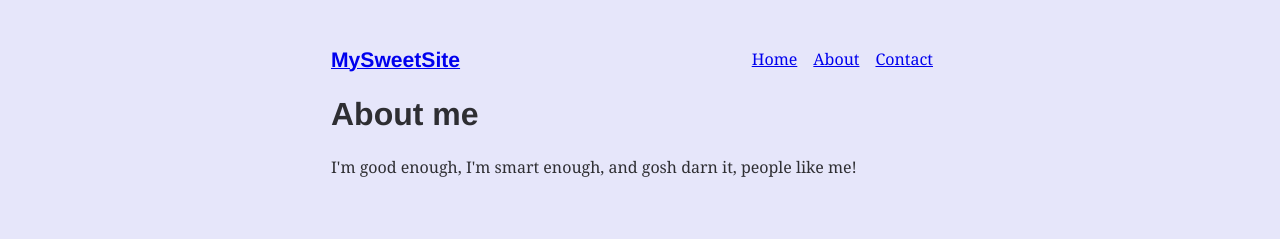
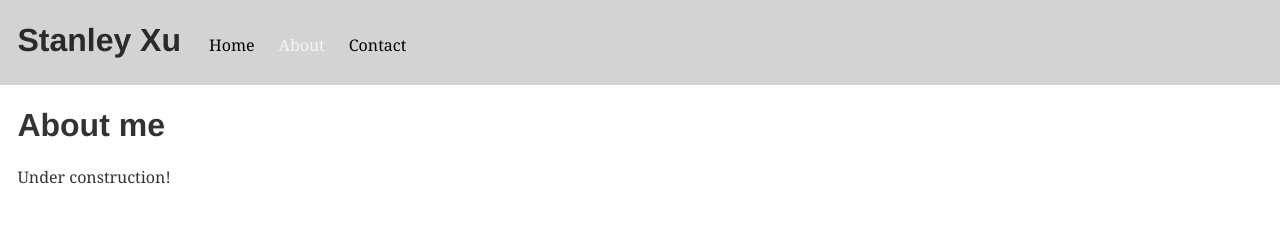
Before and after one commit to stanley-xu/stanley-xu.github.io, a Gatsby site: page /about in a window 1280 px wide. Built offline with nearby package versions, Linux system fonts and the light colour scheme; Gatsby itself is replaced by a stand-in of ours.

Commit message:
Added personal touches
- Layout
  - Home link aligned with navbar (used Gatsby tutorial reference)
  - CSS module added
- Contact and About pages: text changes
- Global
  - color whitesmoke -> white
  - Typography theme fairy-gates -> bootstrap

```diff
--- a/gatsby-config.js
+++ b/gatsby-config.js
@@ -1,5 +1,9 @@
 /**
- * Configure your Gatsby site with this file.
+ * Configure your Gatsby site with this file
+ *
+ * Gatsby plugins are NPM packages that implement Gatsby APIs
+ * - Gatsby plugins integrate w/ core API for convenience
+ * - see individual plugin docs
  *
  * This is a special file that Gatsby looks for
  * See: https://www.gatsbyjs.org/docs/gatsby-config/
@@ -10,7 +14,7 @@ module.exports = {
     {
       resolve: 'gatsby-plugin-typography',
       options: {
-        pathToConfigModule: 'src/utils/typography',
+        pathToConfigModule: 'src/utils/typography', // lib requires a config file
       },
     },
   ],
--- a/package.json
+++ b/package.json
@@ -19,7 +19,7 @@
     "react-dom": "^16.10.2",
     "react-typography": "^0.16.19",
     "typography": "^0.16.19",
-    "typography-theme-fairy-gates": "^0.16.19"
+    "typography-theme-bootstrap": "^0.16.19"
   },
   "devDependencies": {
     "prettier": "^1.18.2"
--- a/src/components/header.js
+++ /dev/null
@@ -1,3 +0,0 @@
-import React from 'react'
-
-export default props => <h1>{props.headerText}</h1>
--- a/src/components/layout.js
+++ b/src/components/layout.js
@@ -1,24 +1,46 @@
-import React from 'react'
+/**
+ * Main layout component for site pages
+ */
+
+import React from "react"
 import { Link } from "gatsby"
+import styles from './layout.module.css'
 
-const ListLink = props => (
-  <li style={{ display: 'inline-block', marginRight: '1rem' }}>
-    <Link to={props.to}>{props.children}</Link>
-  </li>
+const NavLink = ({ children, to }) => (
+  <Link to={to} className={styles.navLink} activeClassName={styles.activeNavLink}>
+    {children}
+  </Link>
 )
 
+const HomeLink = ({ title }) => (
+  <h1 style={{ margin: 0, display: 'inline-block' }}>
+    <Link to='/'
+      style={{
+        color: 'inherit', fontWeight: 700, marginRight: '1rem', textDecoration: 'none'
+      }}>
+      {title}
+    </Link>
+  </h1>
+)
+
+const Header = ({ title }) => (
+  <header className={styles.header}>
+    <nav className={styles.headerNav}>
+      <HomeLink title={title}/>
+      <NavLink to="/">Home</NavLink>
+      <NavLink to="/about/">About</NavLink>
+      <NavLink to="/contact/">Contact</NavLink>
+    </nav>
+  </header>
+)
+
+// The name-less elements are React fragments
+//  used so that we don't have to wrap sibling JSX with more `div` or `span`
 export default ({ children }) => (
-  <div style={{ margin: '3rem auto', maxWidth: 650, padding: '0 1rem' }}>
-    <header style={{ marginBottom: '1.5rem' }}>
-      <Link to='/' style={{ textShadow: 'none', backgroundImage: 'none' }}>
-        <h3 style={{ display: 'inline' }}>MySweetSite</h3>
-      </Link>
-      <ul style={{ listStyle: 'none', float: 'right' }}>
-        <ListLink to='/'>Home</ListLink>
-        <ListLink to='/about/'>About</ListLink>
-        <ListLink to='/contact/'>Contact</ListLink>
-      </ul>
-    </header>
-    {children}
-  </div>
+  <>
+    <Header title='Stanley Xu'/>
+    <div className={styles.content}>
+      <main>{children}</main>
+    </div>
+  </>
 )
--- /dev/null
+++ b/src/components/layout.module.css
@@ -0,0 +1,29 @@
+.header {
+  margin-bottom: 1.45rem;
+  background-color: lightgray;
+}
+
+.headerNav {
+  margin: 0;
+  max-width: 960;
+  padding: 1.45rem 1.0875rem;
+}
+
+.navLink {
+  color: black;
+  display: inline-block;
+  text-decoration: none;
+  margin: 0 0.5rem;
+  padding: 0.25rem;
+}
+
+.activeNavLink {
+  color: whitesmoke;
+}
+
+.content {
+  margin: 0 auto;
+  max-width: 960;
+  padding: 0px 1.0875rem 1.45rem;
+  padding-top: 0;
+}
--- a/src/pages/about-css-modules.js
+++ b/src/pages/about-css-modules.js
@@ -1,6 +1,5 @@
 import React from 'react'
-import Header from "../components/header";
-import Container from "../components/container";
+import Container from "../components/container"
 import styles from './about-css-modules.module.css'
 
 console.log(styles);
@@ -18,8 +17,7 @@ const User = props => (
 
 export default () => (
   <Container>
-    <Header headerText='some header'/>
-    <p>CSS modules are cool eh</p>
+    <h1>CSS modules are cool eh</h1>
 
     <User
       username="Jane Doe"
--- a/src/pages/about.js
+++ b/src/pages/about.js
@@ -1,12 +1,11 @@
 import React from 'react'
 import Layout from '../components/layout'
-import Header from '../components/header'
 
 export default () => (
   <Layout>
     <div>
-      <Header headerText='About me'/>
-      <p>I'm good enough, I'm smart enough, and gosh darn it, people like me!</p>
+      <h1>About me</h1>
+      <p>Under construction!</p>
     </div>
   </Layout>
 )
--- a/src/pages/contact.js
+++ b/src/pages/contact.js
@@ -1,13 +1,12 @@
 import React from 'react'
 import Layout from '../components/layout'
-import Header from '../components/header'
 
 export default () => (
   <Layout>
     <div>
-      <Header headerText="I'd love to talk! Email me at the address below"/>
+      <h1>I'd love to talk!</h1>
       <p>
-        <a href="mailto:test@test.com">test@test.com</a>
+        <a href="mailto:tqsxu@uwaterloo.ca">tqsxu@uwaterloo.ca</a>
       </p>
     </div>
   </Layout>
--- a/src/styles/global.css
+++ b/src/styles/global.css
@@ -1,3 +1,3 @@
 html {
-  background-color: lavender;
+  background-color: white;
 }
--- a/src/utils/typography.js
+++ b/src/utils/typography.js
@@ -1,7 +1,15 @@
+/**
+ * Typography.js configuration file
+ *
+ * If using the `gatsby-plugin-typography` plugin, then these exported styles will be
+ *  made available globally automatically.
+ */
+
 import Typography from 'typography'
-import fairyGateTheme from 'typography-theme-fairy-gates'
+import bootstrapTheme from 'typography-theme-bootstrap'
 
-const typography = new Typography(fairyGateTheme)
+const typography = new Typography(bootstrapTheme)
 
+// export styled helper functions
 export const { scale, rhythm, options } = typography;
 export default typography;
```
Also changed, not shown: gatsby-browser.js (+4 -3 lines), src/pages/index.js (+10 -9 lines), 1 other file.
